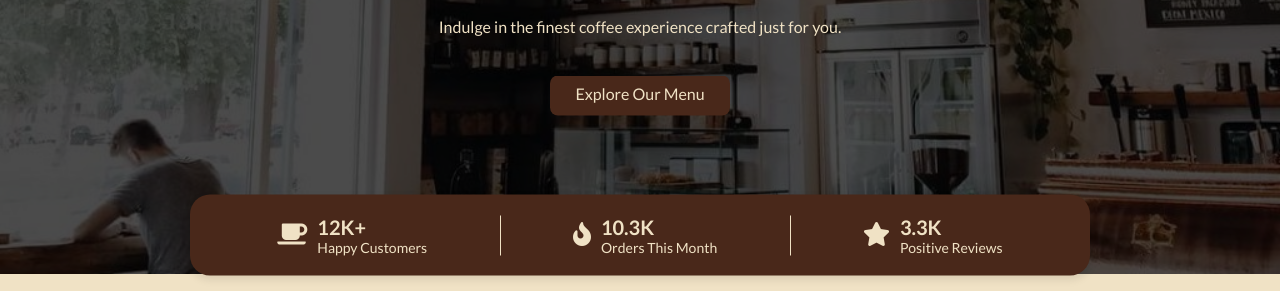
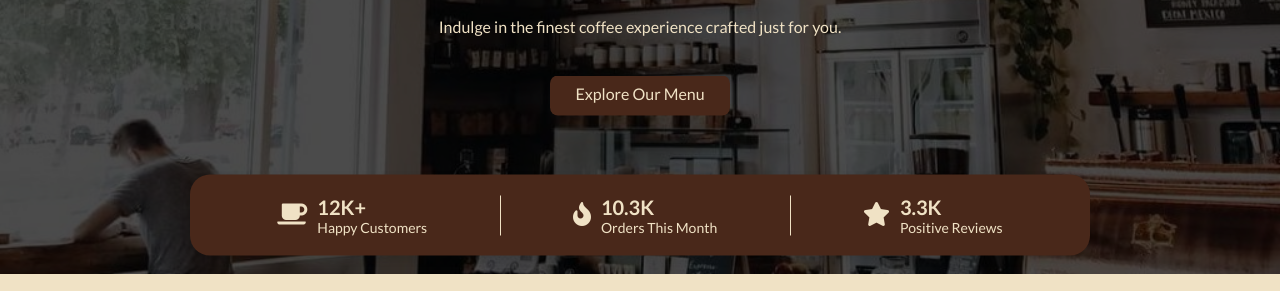
Before and after one commit to HachiYoku/serene-sip-v1, a plain HTML site: page index.html in a window 1280 px wide. Shown: the part 285-576 px from the top of the page. Drawn offline with nearby package versions, Linux system fonts and the light colour scheme.

Commit message:
v1-final

```diff
--- a/style.css
+++ b/style.css
@@ -82,7 +82,7 @@ header a{
    /* border: 2px solid #f0E2C5;  */
    /* max-width: 900px; */
    position: absolute;
-   top: 65%;
+   top: 500px;
    left: 50%;
    transform: translate(-50%, -50%);
 }
```
